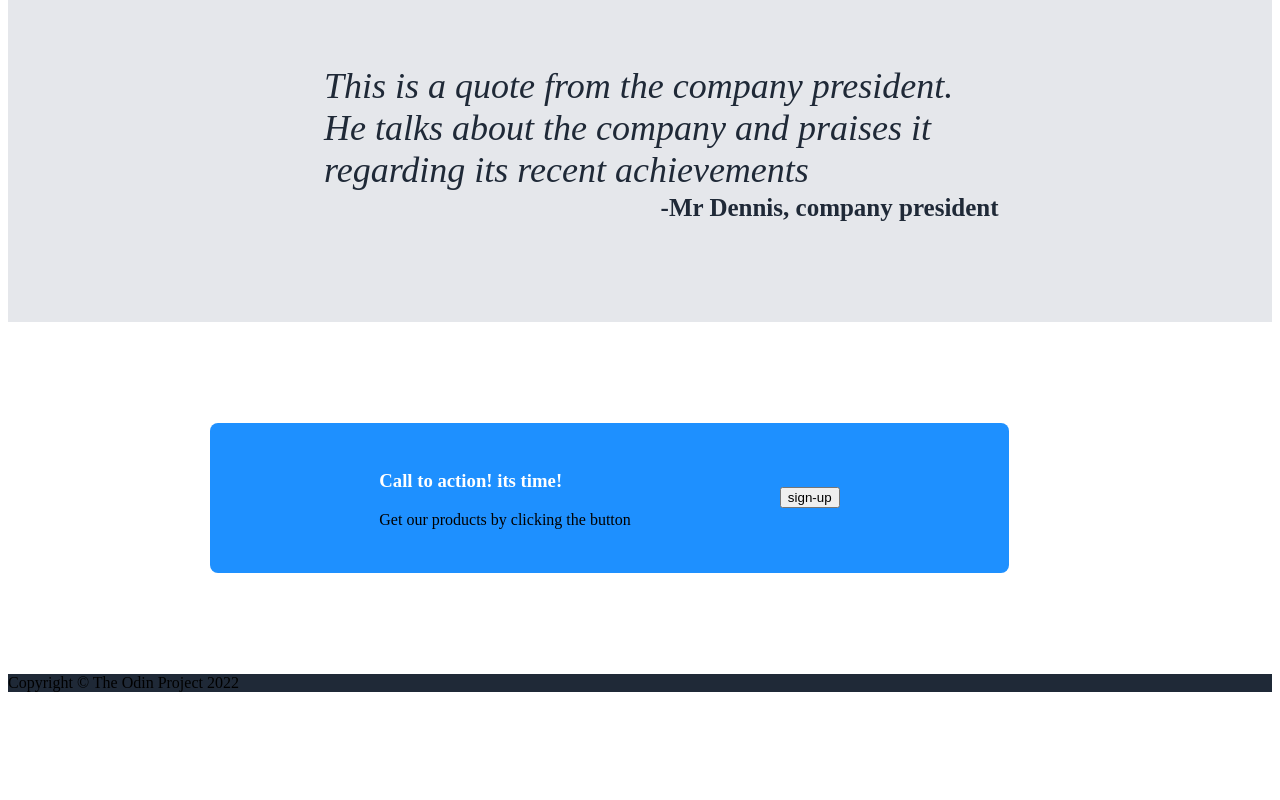
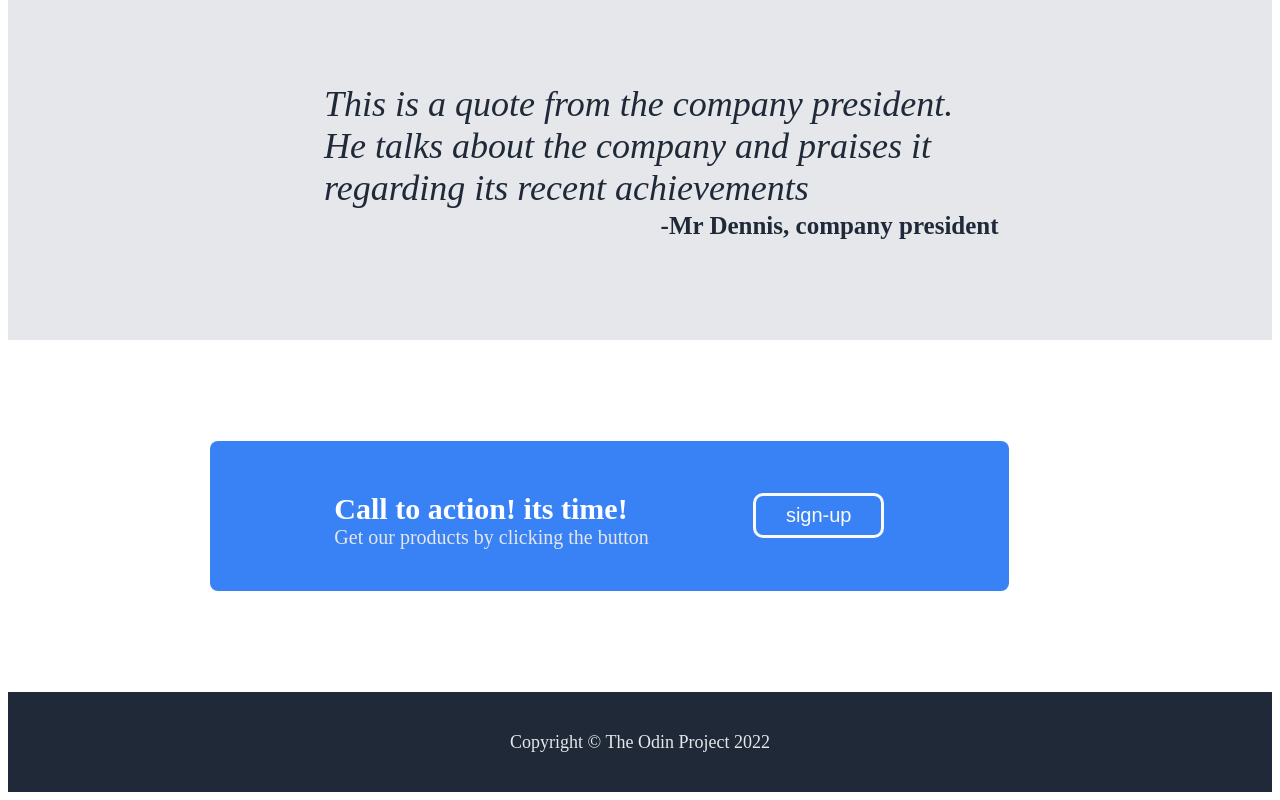
Before and after one commit to Dennis-devs/Landing_page, a plain HTML site: page index.html in a window 1280 px wide. Shown: the part 1052-1852 px from the top of the page. Before the commit the page ends 1760 px from the top, so only its background shows below. Drawn offline with Linux system fonts and the light colour scheme.

Commit message:
Edit style.css by using flexbox to style header, middle and footer sections of index.html. use appropriate font styles and colours. Edit padding and margin where needed

```diff
--- a/style.css
+++ b/style.css
@@ -36,6 +36,12 @@
 }
 .press{
     width:max-content;
+    background-color: #3882f6;
+    color: #F9FAF8;
+    padding: 8px 30px;
+    border-radius: 10px;
+    border: none;
+    font-size: 20px;
 }
 .salute{
     font-size: 48px;
@@ -107,10 +113,33 @@ h1, h3{
     display: flex;
     justify-content: space-evenly;
     align-items: center;
-    background-color: dodgerblue;
+    background-color: #3882f6;
     width: 60%;
     height: 120px;
     margin: 8% 16%;
     padding: 15px 20px;
     border-radius: 8px;
 }
+.click .press{
+    border: medium solid #F9FAF8;
+}
+.click p{
+    color: #E5E7EB;
+    font-size: 20px;
+    margin-top: 0;
+}
+.click h3{
+    font-size: 30px;
+    margin-bottom: 0px;
+}
+.footer{
+    display: flex;
+    height: 100px;
+    justify-content: center;
+    align-items: center;
+}
+.footer > p{
+    color: #E5E7EB;
+    font-size: 18px;
+
+}
```
